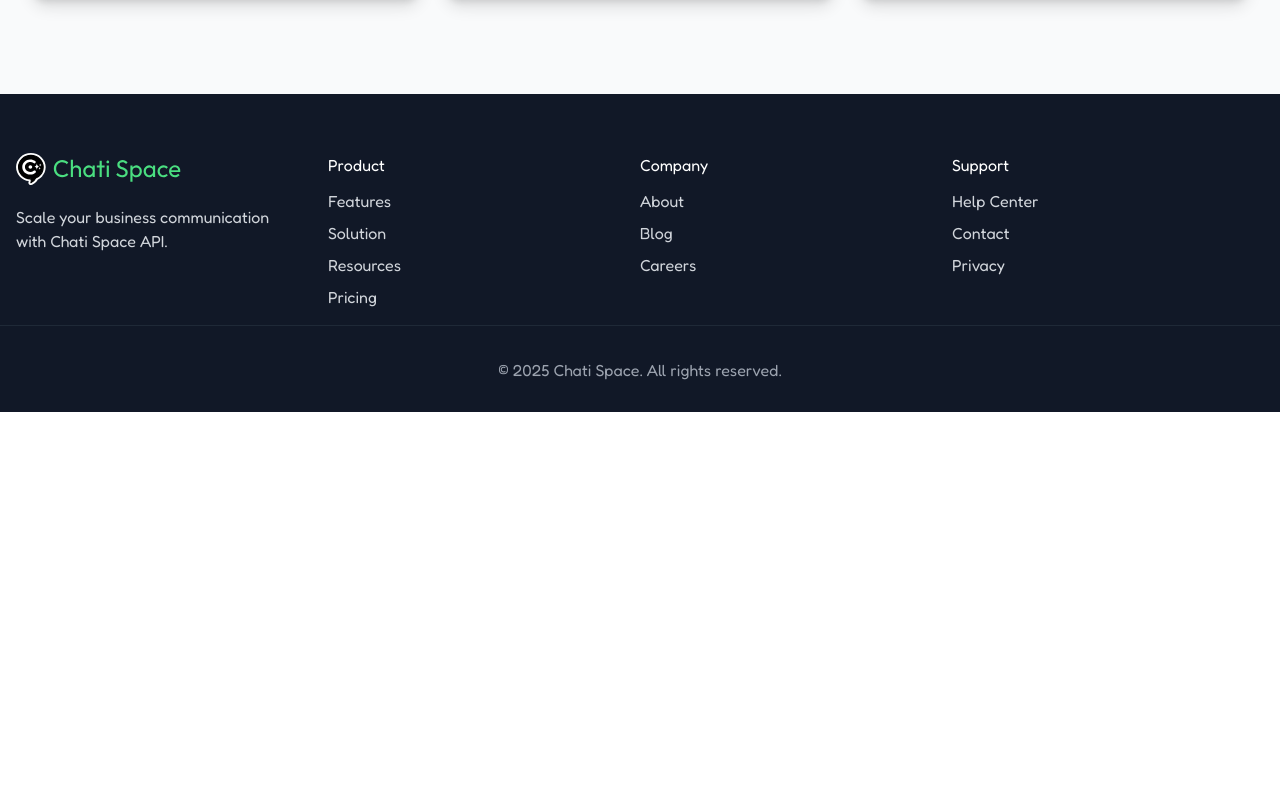
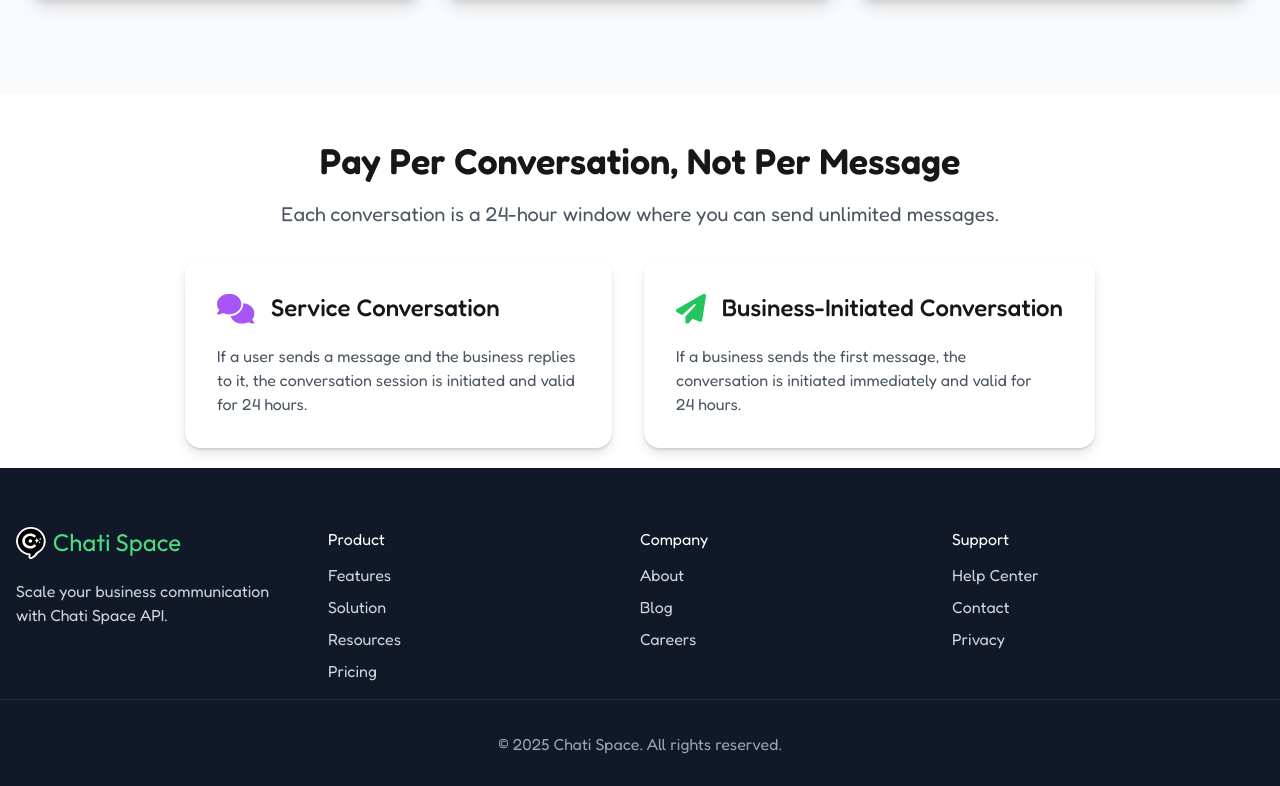
Before and after one commit to AQuadic/chat.space_nextjs, a Next.js app: page /pricing in a window 1280 px wide. Shown: the part 1095-1881 px from the top of the page. Before the commit the page ends 1507 px from the top, so only its background shows below. Built offline with nearby package versions, Linux system fonts and the light colour scheme.

Commit message:
adds pay pero conversation cards

```diff
--- /dev/null
+++ b/src/components/icons/pricing/Conversation.tsx
@@ -0,0 +1,37 @@
+import React from "react";
+
+const Conversation = () => {
+  return (
+    <svg
+      width="38"
+      height="31"
+      viewBox="0 0 38 31"
+      fill="none"
+      xmlns="http://www.w3.org/2000/svg"
+    >
+      <g clip-path="url(#clip0_85_2356)">
+        <g clip-path="url(#clip1_85_2356)">
+          <path
+            d="M12.1874 21.375C18.9198 21.375 24.3749 16.7578 24.3749 11.0625C24.3749 5.36719 18.9198 0.75 12.1874 0.75C5.45499 0.75 -9.11459e-05 5.36719 -9.11459e-05 11.0625C-9.11459e-05 13.3242 0.861237 15.416 2.32022 17.1211C2.11514 17.6719 1.81046 18.1582 1.48819 18.5684C1.20694 18.9316 0.919831 19.2129 0.708893 19.4062C0.603424 19.5 0.515534 19.5762 0.45694 19.623C0.427643 19.6465 0.404206 19.6641 0.392487 19.6699L0.380768 19.6816C0.0585026 19.9219 -0.0821224 20.3438 0.0467839 20.7246C0.17569 21.1055 0.533112 21.375 0.937409 21.375C2.21475 21.375 3.50382 21.0469 4.57608 20.6426C5.11514 20.4375 5.61905 20.209 6.0585 19.9746C7.85733 20.8652 9.94913 21.375 12.1874 21.375ZM26.2499 11.0625C26.2499 17.6426 20.4433 22.5996 13.5644 23.1914C14.9882 27.5508 19.7108 30.75 25.3124 30.75C27.5507 30.75 29.6425 30.2402 31.4472 29.3496C31.8866 29.584 32.3847 29.8125 32.9237 30.0176C33.996 30.4219 35.2851 30.75 36.5624 30.75C36.9667 30.75 37.33 30.4863 37.453 30.0996C37.5761 29.7129 37.4413 29.291 37.1132 29.0508L37.1015 29.0391C37.0898 29.0273 37.0663 29.0156 37.037 28.9922C36.9784 28.9453 36.8905 28.875 36.7851 28.7754C36.5741 28.582 36.287 28.3008 36.0058 27.9375C35.6835 27.5273 35.3788 27.0352 35.1737 26.4902C36.6327 24.791 37.494 22.6992 37.494 20.4316C37.494 14.9941 32.5194 10.5352 26.2089 10.1484C26.2323 10.4473 26.244 10.752 26.244 11.0566L26.2499 11.0625Z"
+            fill="#A855F7"
+          />
+        </g>
+      </g>
+      <defs>
+        <clipPath id="clip0_85_2356">
+          <rect
+            width="37.5"
+            height="30"
+            fill="white"
+            transform="translate(0 0.75)"
+          />
+        </clipPath>
+        <clipPath id="clip1_85_2356">
+          <path d="M0 0.75H37.5V30.75H0V0.75Z" fill="white" />
+        </clipPath>
+      </defs>
+    </svg>
+  );
+};
+
+export default Conversation;
--- /dev/null
+++ b/src/components/icons/pricing/Initiated.tsx
@@ -0,0 +1,37 @@
+import React from "react";
+
+const Initiated = () => {
+  return (
+    <svg
+      width="30"
+      height="31"
+      viewBox="0 0 30 31"
+      fill="none"
+      xmlns="http://www.w3.org/2000/svg"
+    >
+      <g clip-path="url(#clip0_85_2366)">
+        <g clip-path="url(#clip1_85_2366)">
+          <path
+            d="M29.1857 1.0781C29.7775 1.48826 30.088 2.19725 29.9767 2.90623L26.2267 27.2812C26.1388 27.8496 25.7931 28.3476 25.2892 28.6289C24.7853 28.9101 24.1818 28.9453 23.6486 28.7226L16.6407 25.8105L12.6271 30.1523C12.1056 30.7207 11.2853 30.9082 10.5646 30.6269C9.84387 30.3457 9.37512 29.6484 9.37512 28.875V23.9765C9.37512 23.7422 9.46301 23.5195 9.62122 23.3496L19.4415 12.6328C19.7814 12.2637 19.7697 11.6953 19.4181 11.3437C19.0665 10.9922 18.4982 10.9687 18.129 11.3027L6.21106 21.8906L1.03723 19.3008C0.416138 18.9902 0.0177001 18.3691 0.000122005 17.6777C-0.0174561 16.9863 0.345825 16.3418 0.943481 15.9961L27.1935 0.996074C27.8204 0.638652 28.5939 0.673808 29.1857 1.0781Z"
+            fill="#22C55E"
+          />
+        </g>
+      </g>
+      <defs>
+        <clipPath id="clip0_85_2366">
+          <rect
+            width="30"
+            height="30"
+            fill="white"
+            transform="translate(0 0.75)"
+          />
+        </clipPath>
+        <clipPath id="clip1_85_2366">
+          <path d="M0 0.75H30V30.75H0V0.75Z" fill="white" />
+        </clipPath>
+      </defs>
+    </svg>
+  );
+};
+
+export default Initiated;
--- a/src/components/pricing/MainPricing.tsx
+++ b/src/components/pricing/MainPricing.tsx
@@ -1,10 +1,12 @@
 import React from "react";
 import PricingCards from "@/components/pricing/PricingCards";
+import PayPerConversation from "@/components/pricing/PayPerConversation";
 
 const MainPricing = () => {
   return (
     <div>
       <PricingCards />
+      <PayPerConversation />
     </div>
   );
 };
--- /dev/null
+++ b/src/components/pricing/PayPerConversation.tsx
@@ -0,0 +1,73 @@
+"use client";
+import React from "react";
+import { motion } from "framer-motion";
+import Conversation from "@/components/icons/pricing/Conversation";
+import Initiated from "@/components/icons/pricing/Initiated";
+
+const PayPerConversation = () => {
+  return (
+    <section className="container pt-10 pb-5">
+      <h2 className="font-semibold text-[28px] sm:text-[36px] text-center">
+        Pay Per Conversation, Not Per Message
+      </h2>
+      <p className="text-lg sm:text-xl text-[#4B5563] text-center mt-3">
+        Each conversation is a 24-hour window where you can send unlimited
+        messages.
+      </p>
+      <div className="flex flex-col sm:flex-row items-center justify-center gap-6 sm:gap-8 mt-8">
+        <motion.div
+          className="flex flex-col gap-5 p-4 sm:p-8 rounded-2xl bg-white"
+          style={{
+            boxShadow: "0px 6px 11px 0px #0000001A, 0px 2px 2px 0px #0000001A",
+          }}
+          initial={{ opacity: 0, y: 60 }}
+          whileInView={{ opacity: 1, y: 0 }}
+          viewport={{ once: true, amount: 0.5 }}
+          transition={{ duration: 0.6, delay: 0.1, type: "spring" }}
+          whileHover={{
+            scale: 1.04,
+            boxShadow:
+              "0px 16px 32px 0px #00000033, 0px 8px 16px 0px #0000001A",
+          }}
+        >
+          <div className="flex items-center gap-4 ">
+            <Conversation />
+            <h3 className="text-2xl font-medium">Service Conversation</h3>
+          </div>
+          <p className="max-w-[363px] text-[#4B5563]">
+            If a user sends a message and the business replies to it, the
+            conversation session is initiated and valid for 24 hours.
+          </p>
+        </motion.div>
+        <motion.div
+          className="flex flex-col gap-5 p-4 sm:p-8 rounded-2xl  bg-white"
+          style={{
+            boxShadow: "0px 6px 11px 0px #0000001A, 0px 2px 2px 0px #0000001A",
+          }}
+          initial={{ opacity: 0, y: 60 }}
+          whileInView={{ opacity: 1, y: 0 }}
+          viewport={{ once: true, amount: 0.5 }}
+          transition={{ duration: 0.6, delay: 0.2, type: "spring" }}
+          whileHover={{
+            scale: 1.04,
+            boxShadow:
+              "0px 16px 32px 0px #00000033, 0px 8px 16px 0px #0000001A",
+          }}
+        >
+          <div className="flex items-center gap-4 ">
+            <Initiated />
+            <h3 className="text-2xl font-medium text-nowrap">
+              Business-Initiated Conversation
+            </h3>
+          </div>
+          <p className="max-w-[363px] text-[#4B5563]">
+            If a business sends the first message, the conversation is initiated
+            immediately and valid for 24 hours.
+          </p>
+        </motion.div>
+      </div>
+    </section>
+  );
+};
+
+export default PayPerConversation;
```
